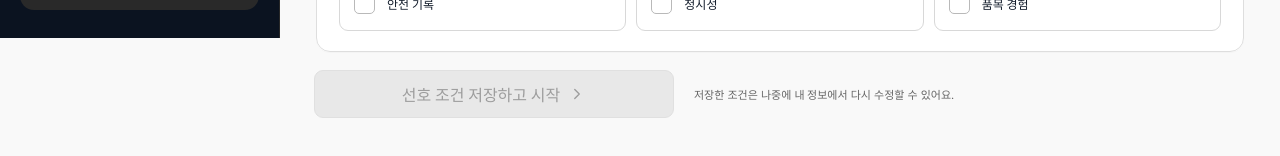
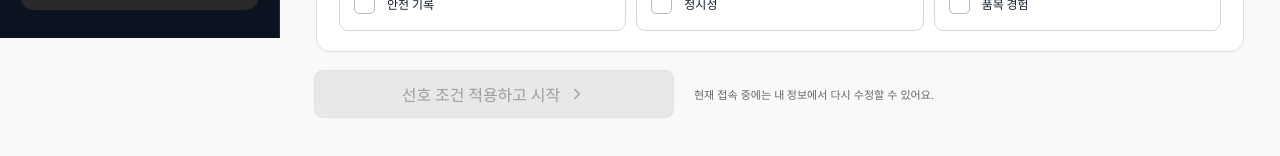
Before and after one commit to rlarbals1210/mock-hackathon, a React (Vite) app in the folder frontend/: page / in a window 1280 px wide. Shown: the part 762-918 px from the top of the page. Built offline with nearby package versions, Linux system fonts and the light colour scheme.

Commit message:
선택초기화

```diff
--- a/frontend/src/features/shipper/ShipperScreens.tsx
+++ b/frontend/src/features/shipper/ShipperScreens.tsx
@@ -1,4 +1,4 @@
-import { useEffect, useMemo, useState } from 'react'
+import { useEffect, useState } from 'react'
 import { Icon } from '../../components/Icon'
 import { CargoRegistration } from './CargoRegistration'
 import { ConditionComparison } from './ConditionComparison'
@@ -24,31 +24,6 @@ export type { ShipperSection } from './shipperModel'
 
 const preferenceStorageKey = 'movin-shipper-preferences:v3'
 const workflowStorageKey = 'movin-shipper-workflow:v3'
-
-function readStorage<T>(key: string, fallback: T): T {
-  try {
-    const value = window.localStorage.getItem(key)
-    return value ? JSON.parse(value) as T : fallback
-  } catch {
-    return fallback
-  }
-}
-
-function loadPreferences(): PreferenceState {
-  const parsed = readStorage<Partial<PreferenceState>>(preferenceStorageKey, {})
-  return {
-    result: Array.isArray(parsed.result) ? parsed.result.slice(0, 2) : [],
-    schedule: Array.isArray(parsed.schedule) ? parsed.schedule.slice(0, 2) : [],
-    carrier: Array.isArray(parsed.carrier) ? parsed.carrier.slice(0, 2) : [],
-  }
-}
-
-type StoredWorkflow = {
-  cargo?: CargoForm
-  choice?: DecisionChoice
-  adjustedHours?: number
-  operations?: OperationLog[]
-}
 
 function WorkflowStepper({ preferencesReady, cargoReady, choice, active }: { preferencesReady: boolean; cargoReady: boolean; choice: DecisionChoice; active: ShipperSection }) {
   const steps: { section: ShipperSection; label: string; complete: boolean }[] = [
@@ -115,7 +90,7 @@ function PreferenceSettings({ preferences, saved, onChange, onSave }: { preferen
           )
         })}
       </div>
-      <div className="preference-submit-v3"><button className="primary-v3" disabled={!ready} onClick={onSave} type="button">{saved ? '선호 조건 다시 저장하고 시작' : '선호 조건 저장하고 시작'} <Icon name="chevron" size={18} /></button><p>저장한 조건은 나중에 <strong>내 정보</strong>에서 다시 수정할 수 있어요.</p></div>
+      <div className="preference-submit-v3"><button className="primary-v3" disabled={!ready} onClick={onSave} type="button">{saved ? '선호 조건 다시 적용하고 시작' : '선호 조건 적용하고 시작'} <Icon name="chevron" size={18} /></button><p>현재 접속 중에는 <strong>내 정보</strong>에서 다시 수정할 수 있어요.</p></div>
     </div>
   )
 }
@@ -155,13 +130,12 @@ function CurrentDispatchInfo({ cargo, preferencesReady, choice }: { cargo: Cargo
 }
 
 export function ShipperScreen({ section, onNavigate }: { section: ShipperSection; onNavigate: (section: ShipperSection) => void }) {
-  const storedWorkflow = useMemo(() => readStorage<StoredWorkflow>(workflowStorageKey, {}), [])
-  const [preferences, setPreferences] = useState<PreferenceState>(loadPreferences)
-  const [saved, setSaved] = useState(() => preferencesAreComplete(preferences))
-  const [cargo, setCargo] = useState<CargoForm>(() => ({ ...emptyCargo, ...storedWorkflow.cargo }))
-  const [choice, setChoice] = useState<DecisionChoice>(storedWorkflow.choice ?? null)
-  const [adjustedHours, setAdjustedHours] = useState(storedWorkflow.adjustedHours ?? 12)
-  const [operations, setOperations] = useState<OperationLog[]>(storedWorkflow.operations ?? [])
+  const [preferences, setPreferences] = useState<PreferenceState>(() => ({ result: [], schedule: [], carrier: [] }))
+  const [saved, setSaved] = useState(false)
+  const [cargo, setCargo] = useState<CargoForm>(() => ({ ...emptyCargo }))
+  const [choice, setChoice] = useState<DecisionChoice>(null)
+  const [adjustedHours, setAdjustedHours] = useState(12)
+  const [operations, setOperations] = useState<OperationLog[]>([])
   const [toast, setToast] = useState('')
   const preferencesReady = preferencesAreComplete(preferences) && saved
   const cargoReady = cargoIsComplete(cargo)
@@ -170,11 +144,12 @@ export function ShipperScreen({ section, onNavigate }: { section: ShipperSection
 
   useEffect(() => {
     try {
-      window.localStorage.setItem(workflowStorageKey, JSON.stringify({ cargo, choice, adjustedHours, operations }))
+      window.localStorage.removeItem(preferenceStorageKey)
+      window.localStorage.removeItem(workflowStorageKey)
     } catch {
-      // The flow remains usable in memory when storage is unavailable.
+      // The workflow remains session-only when storage is unavailable.
     }
-  }, [adjustedHours, cargo, choice, operations])
+  }, [])
 
   useEffect(() => {
     if (!toast) return
@@ -194,14 +169,9 @@ export function ShipperScreen({ section, onNavigate }: { section: ShipperSection
   }
 
   const savePreferences = () => {
-    try {
-      window.localStorage.setItem(preferenceStorageKey, JSON.stringify(preferences))
-    } catch {
-      setToast('브라우저 저장소를 사용할 수 없어 이 화면에서만 조건을 유지합니다.')
-    }
     setSaved(true)
-    addOperation('선호 조건 저장', Object.values(preferences).flat().join(' · '))
-    setToast('선호 조건을 저장했습니다. 콜 등록을 이어서 작성해 주세요.')
+    addOperation('선호 조건 적용', Object.values(preferences).flat().join(' · '))
+    setToast('선호 조건을 적용했습니다. 콜 등록을 이어서 작성해 주세요.')
     onNavigate('register')
   }
 
@@ -237,7 +207,7 @@ export function ShipperScreen({ section, onNavigate }: { section: ShipperSection
         {showSummary && <StaticSummaryRail cargo={cargo} choice={choice} preferencesReady={preferencesReady} />}
       </div>
       {showDispatch && <CurrentDispatchInfo cargo={cargo} choice={choice} preferencesReady={preferencesReady} />}
-      {toast && <div className="toast-v3" role="status"><span><Icon name="check" size={17} /></span><div><strong>작업이 저장됐어요.</strong><small>{toast}</small></div><button aria-label="알림 닫기" onClick={() => setToast('')} type="button">×</button></div>}
+      {toast && <div className="toast-v3" role="status"><span><Icon name="check" size={17} /></span><div><strong>작업이 반영됐어요.</strong><small>{toast}</small></div><button aria-label="알림 닫기" onClick={() => setToast('')} type="button">×</button></div>}
     </div>
   )
 }
```
